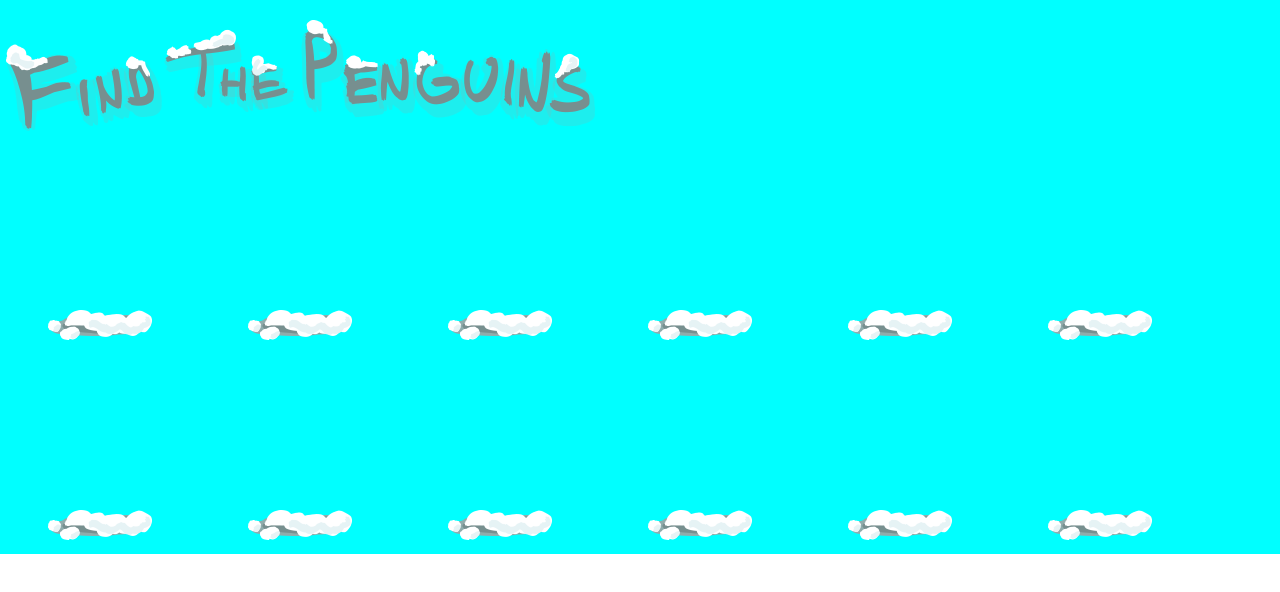
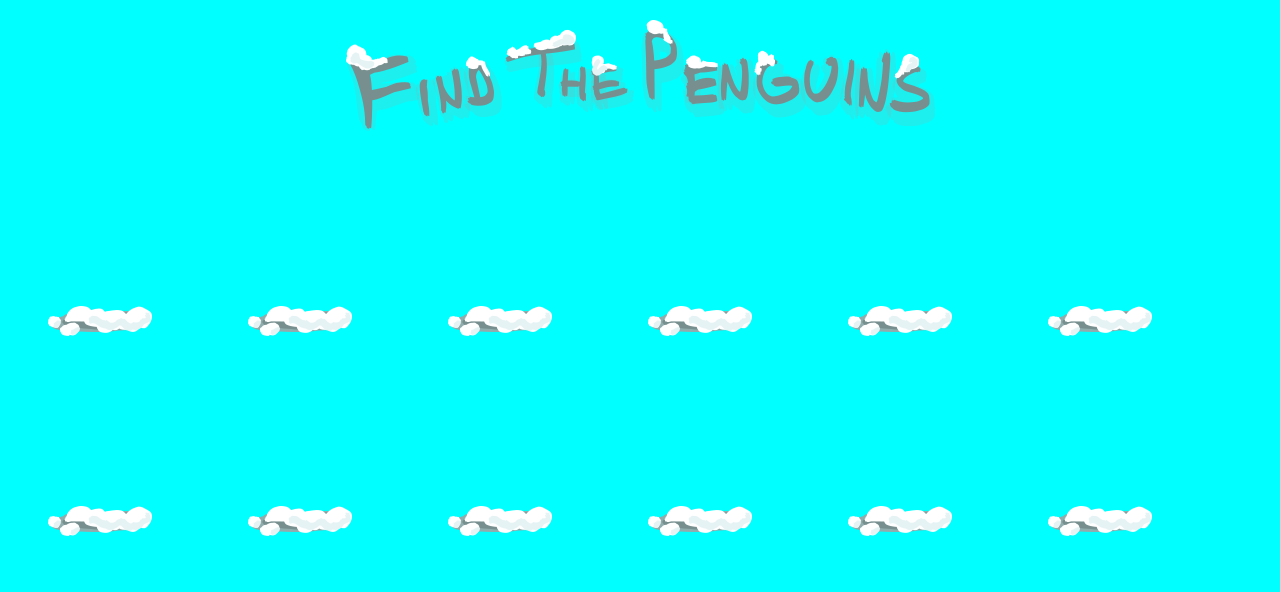
Before and after one commit to nanaofosu/CS300, a plain HTML site: page findthepenguins.html in a window 1280 px wide. Drawn offline with Linux system fonts and the light colour scheme.

Commit message:
Done with penguins

```diff
--- a/sass/penguins.scss
+++ b/sass/penguins.scss
@@ -1,9 +1,20 @@
 *{
     margin: 0;
 }
+body{
+     background-color: aqua;
+}
 .wrapper{
     background-color: aqua;
+
+    .banner{
+        img{
+            display: block;
+            margin: auto;
+        }
+    }
 }
+
 
 #game{
     display: flex;
```
Also changed, not shown: css/penguins.css, 1 other file.
